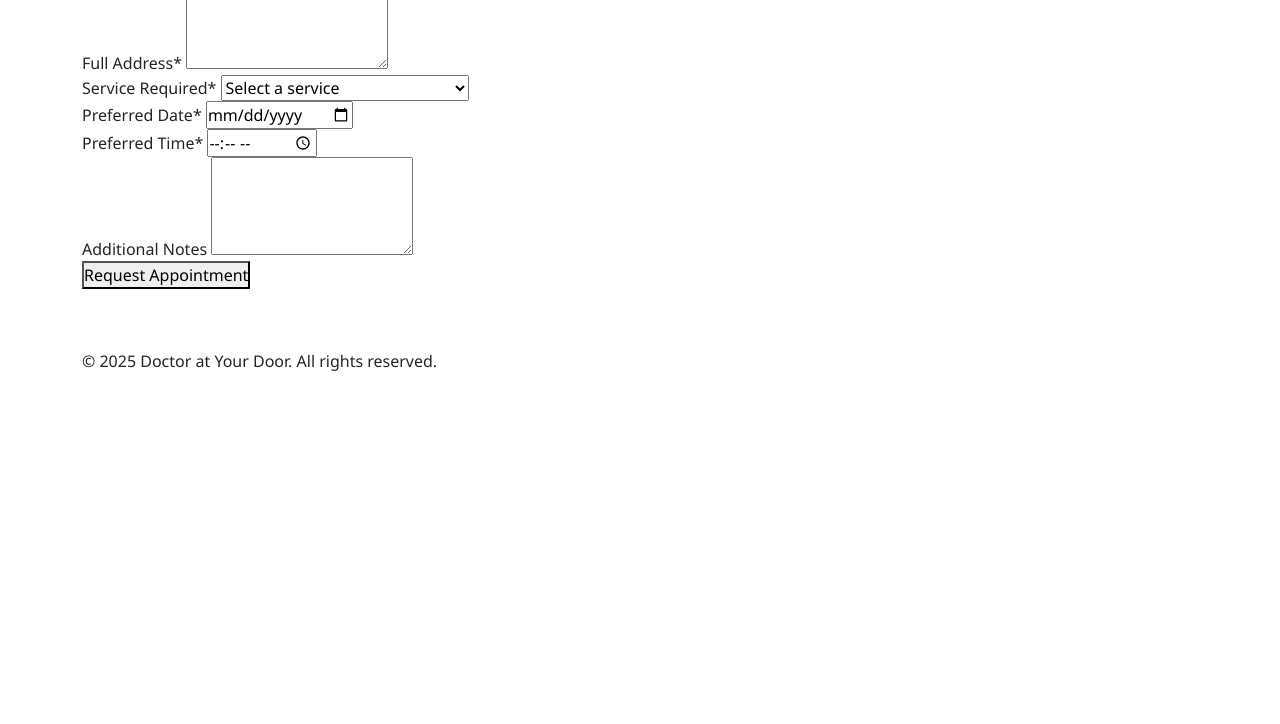
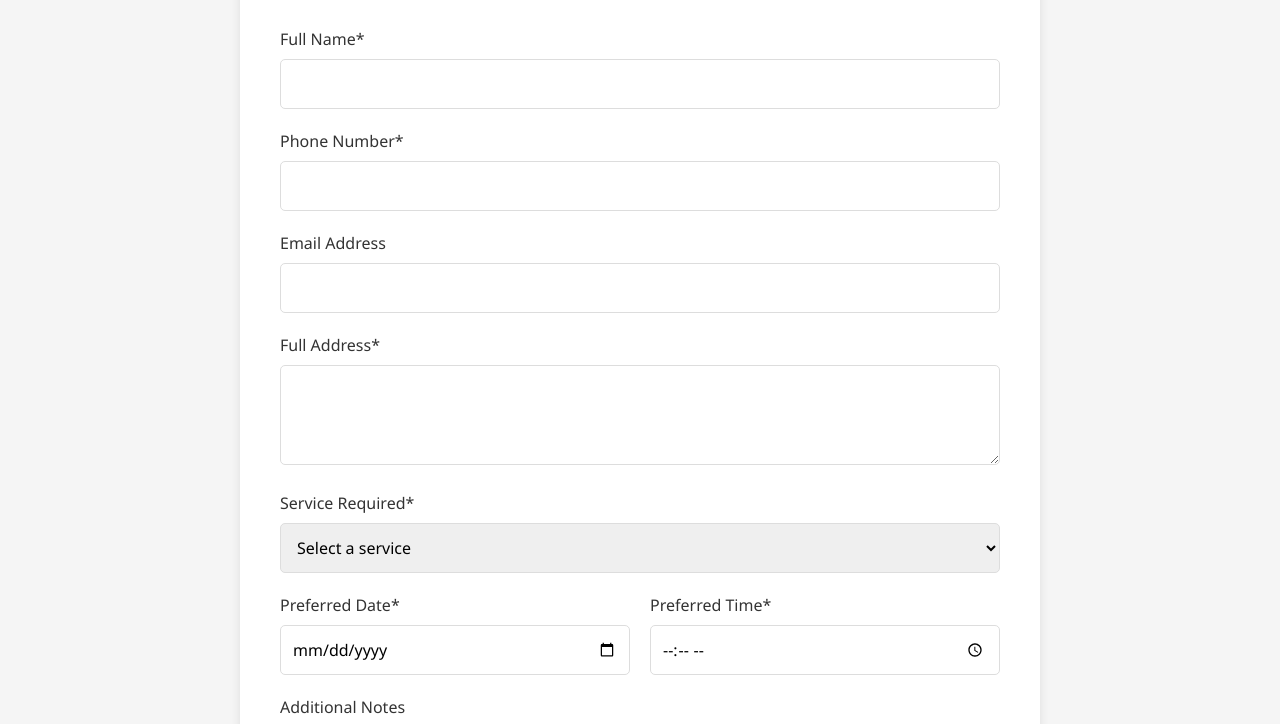
Before and after one commit to ShahanMMR/DoctorAtYourDoor_, a plain HTML site: page appointment.html in a window 1280 px wide. Shown: the part 311-1035 px from the top of the page. Before the commit the page ends 800 px from the top, so only its background shows below. Drawn offline with nearby package versions, Linux system fonts and the light colour scheme; files that its build step writes are made by us from their sources; files whose address does not match are found by name.

Commit message:
Update style.css
appointment form designed,footer designed

```diff
--- a/style.css
+++ b/style.css
@@ -325,3 +325,75 @@ main {
 .service-info ul li {
     margin-bottom: 8px;
 }
+
+/* Appointment Form Styles By Labib */
+.appointment-form {
+    padding: 60px 0;
+    background-color: var(--light-gray);
+}
+
+.form-container {
+    max-width: 800px;
+    margin: 0 auto;
+    background-color: var(--white);
+    padding: 40px;
+    border-radius: 10px;
+    box-shadow: 0 3px 10px rgba(0,0,0,0.1);
+}
+
+.form-container h1 {
+    color: var(--primary-color);
+    margin-bottom: 10px;
+    text-align: center;
+}
+
+.form-container p {
+    text-align: center;
+    margin-bottom: 30px;
+    color: var(--text-color);
+}
+
+.form-group {
+    margin-bottom: 20px;
+}
+
+.form-group label {
+    display: block;
+    margin-bottom: 8px;
+    font-weight: 500;
+    color: var(--text-color);
+}
+
+.form-group input,
+.form-group select,
+.form-group textarea {
+    width: 100%;
+    padding: 12px;
+    border: 1px solid #ddd;
+    border-radius: 5px;
+    font-size: 1rem;
+}
+
+.form-group textarea {
+    resize: vertical;
+    min-height: 100px;
+}
+
+.form-row {
+    display: flex;
+    gap: 20px;
+}
+
+.form-row .form-group {
+    flex: 1;
+}
+/* Footer styles By Labib*/
+footer {
+    background-color: #333;
+    color: white;
+    text-align: center;
+    padding: 10px;
+    position: relative;
+    bottom: 0;
+    width: 100%;
+}
```
